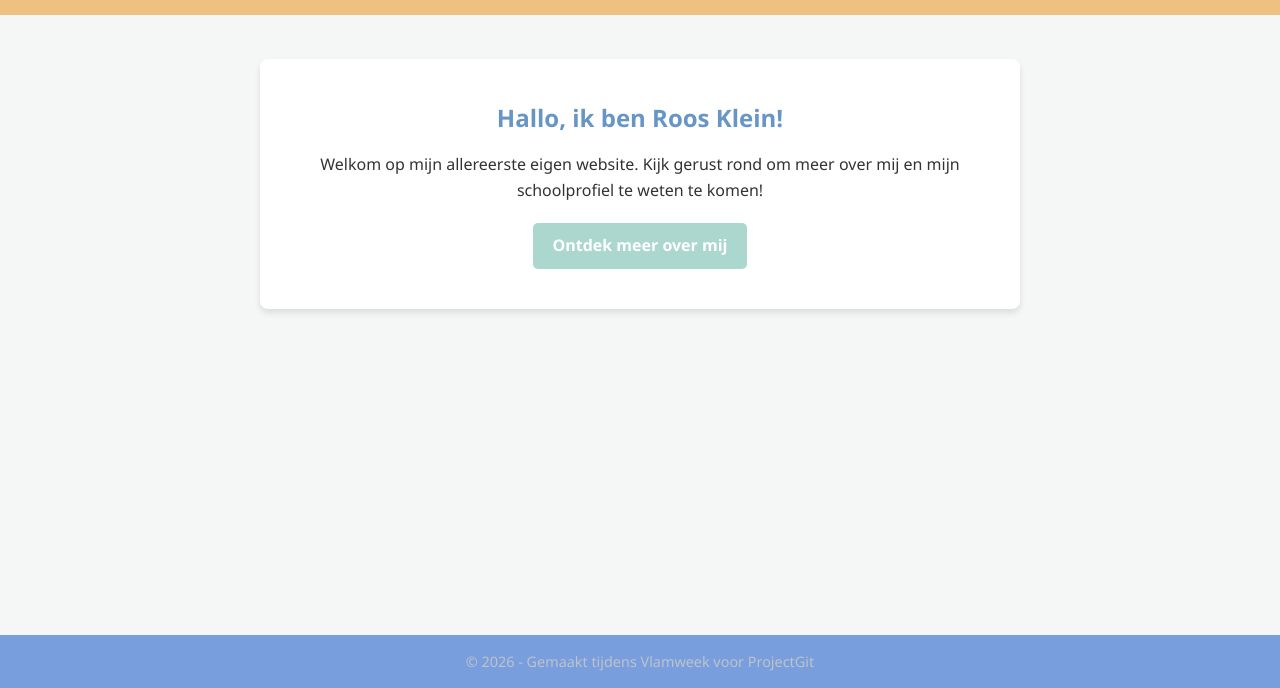
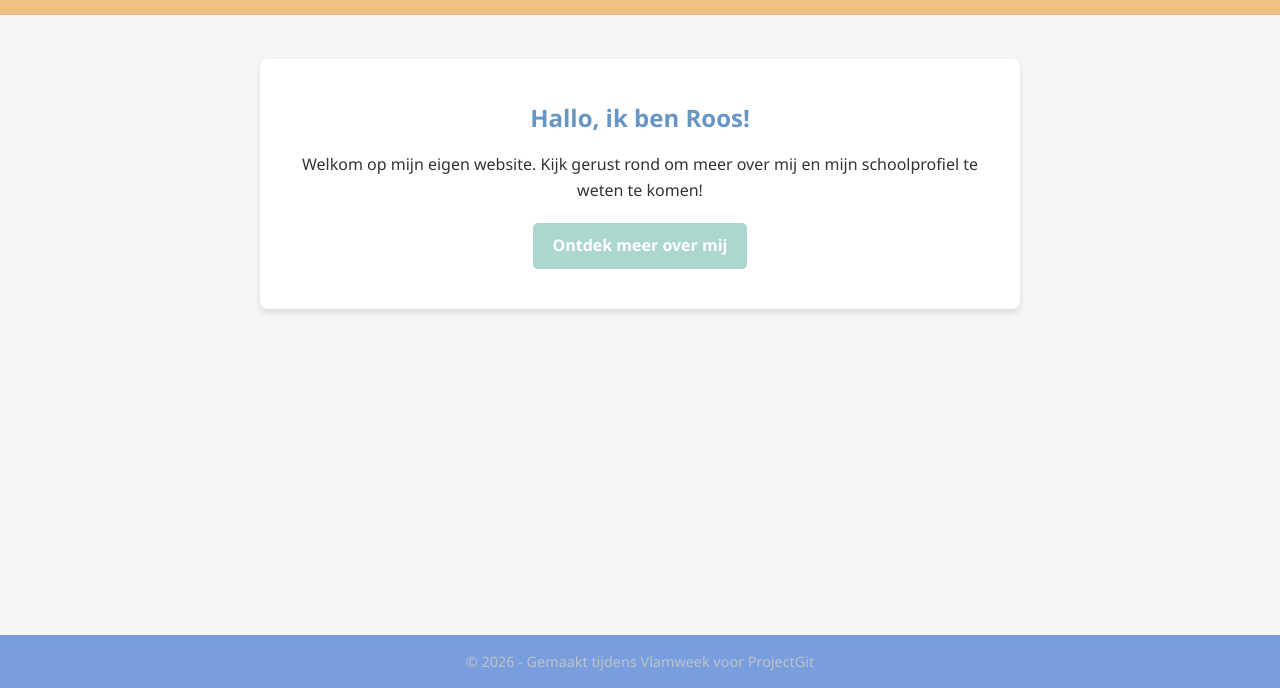
Before and after one commit to roosmk/Vlamweek-1, a plain HTML site: page index.html in a window 1280 px wide. Shown: the part 112-800 px from the top of the page. Drawn offline with Linux system fonts and the light colour scheme.

Commit message:
tekst index veranderd

```diff
--- a/index.html
+++ b/index.html
@@ -20,8 +20,8 @@
 
     <main>
         <section class="hero">
-            <h2>Hallo, ik ben Roos Klein!</h2>
-            <p>Welkom op mijn allereerste eigen website. Kijk gerust rond om meer over mij en mijn schoolprofiel te weten te komen!</p>
+            <h2>Hallo, ik ben Roos!</h2>
+            <p>Welkom op mijn eigen website. Kijk gerust rond om meer over mij en mijn schoolprofiel te weten te komen!</p>
             <a href="about.html" class="btn">Ontdek meer over mij</a>
         </section>
     </main>
```
